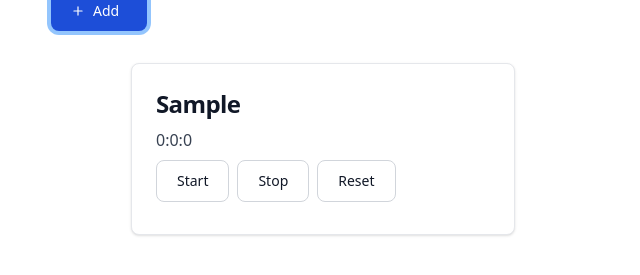
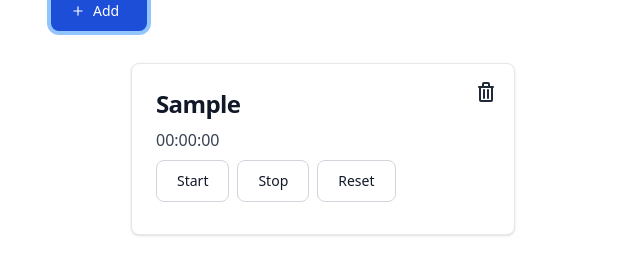
Before and after one commit to jacobcons/countdown-timer-dashboard, a Vue app: page / in a window 1280 px wide. Both pictures are taken after typing "Sample" into the empty fields and a click on the button "Add". Shown: the part 389-664 px from the top of the page, without its empty margins (317-957 px from the left). Built offline with nearby package versions, Linux system fonts and the light colour scheme; the HTML template or start-up script is replaced by a standard one.

Commit message:
delete timer

```diff
--- a/src/components/CountdownTimer.vue
+++ b/src/components/CountdownTimer.vue
@@ -1,15 +1,33 @@
 <template>
   <div
     href="#"
-    class="w-full max-w-sm rounded-lg border border-gray-200 bg-white p-6 shadow dark:border-gray-700 dark:bg-gray-800"
+    class="relative w-full max-w-sm rounded-lg border border-gray-200 bg-white p-6 shadow dark:border-gray-700 dark:bg-gray-800"
   >
     <h5 class="mb-2 text-2xl font-bold tracking-tight text-gray-900 dark:text-white">
       {{ timer.label }}
     </h5>
     <p class="mb-2 font-normal text-gray-700 dark:text-gray-400">{{ formattedTimeLeft }}</p>
-    <TimerControl :func="startTimer" :timerId="timer.id" text="Start" />
-    <TimerControl :func="stopTimer" :timerId="timer.id" text="Stop" />
-    <TimerControl :func="resetTimer" :timerId="timer.id" text="Reset" />
+    <TimerControl :func="startTimer" text="Start" />
+    <TimerControl :func="stopTimer" text="Stop" />
+    <TimerControl :func="resetTimer" text="Reset" />
+    <svg
+      class="absolute right-4 top-4 h-6 w-6 cursor-pointer text-gray-800 dark:text-white"
+      aria-hidden="true"
+      xmlns="http://www.w3.org/2000/svg"
+      width="24"
+      height="24"
+      fill="none"
+      viewBox="0 0 24 24"
+      @click="deleteTimer"
+    >
+      <path
+        stroke="currentColor"
+        stroke-linecap="round"
+        stroke-linejoin="round"
+        stroke-width="2"
+        d="M5 7h14m-9 3v8m4-8v8M10 3h4a1 1 0 0 1 1 1v3H9V4a1 1 0 0 1 1-1ZM6 7h12v13a1 1 0 0 1-1 1H7a1 1 0 0 1-1-1V7Z"
+      />
+    </svg>
   </div>
 </template>
 
@@ -20,25 +38,20 @@ import { storeToRefs } from 'pinia'
 import TimerControl from '@/components/TimerControl.vue'
 import { computed } from 'vue'
 
-const { timer } = defineProps<{ timer: Timer }>()
-const { timers } = storeToRefs(useTimersStore())
+const props = defineProps<{ timer: Timer }>()
+let { timers } = storeToRefs(useTimersStore())
+const timer = timers.value.find((timer) => timer.id === props.timer.id) as Timer
 const formattedTimeLeft = computed(() => {
   // split seconds left into as many hours, minutes and then seconds as possible
-  const { secondsLeft } = timer
+  const { secondsLeft } = props.timer
   const SECONDS_IN_HOUR = 3600
-  const hours = Math.floor(secondsLeft / SECONDS_IN_HOUR)
-  const minutes = Math.floor((secondsLeft % SECONDS_IN_HOUR) / 60)
-  const seconds = secondsLeft % 60
+  const hours = String(Math.floor(secondsLeft / SECONDS_IN_HOUR)).padStart(2, '0')
+  const minutes = String(Math.floor((secondsLeft % SECONDS_IN_HOUR) / 60)).padStart(2, '0')
+  const seconds = String(secondsLeft % 60).padStart(2, '0')
   return `${hours}:${minutes}:${seconds}`
 })
 
-function findTimer(id: number) {
-  return timers.value.find((timer) => timer.id === id) as Timer
-}
-
-function startTimer(id: number) {
-  const timer = findTimer(id)
-
+function startTimer() {
   if (timer.started) {
     return
   }
@@ -52,18 +65,18 @@ function startTimer(id: number) {
   }, 1000)
 }
 
-function stopTimer(id: number) {
-  const timer = findTimer(id)
-
+function stopTimer() {
   clearInterval(timer.intervalId as number)
   timer.started = false
 }
 
-function resetTimer(id: number) {
-  const timer = findTimer(id)
-
+function resetTimer() {
   clearInterval(timer.intervalId as number)
   timer.started = false
   timer.secondsLeft = timer.startingSeconds
 }
+
+function deleteTimer() {
+  timers.value = timers.value.filter((timer) => timer.id !== props.timer.id)
+}
 </script>
--- a/src/components/TimerControl.vue
+++ b/src/components/TimerControl.vue
@@ -2,7 +2,7 @@
   <button
     type="button"
     class="mb-2 me-2 rounded-lg border border-gray-300 bg-white px-5 py-2.5 text-sm font-medium text-gray-900 hover:bg-gray-100 focus:outline-none focus:ring-4 focus:ring-gray-100 dark:border-gray-600 dark:bg-gray-800 dark:text-white dark:hover:border-gray-600 dark:hover:bg-gray-700 dark:focus:ring-gray-700"
-    @click="func(timerId)"
+    @click="func()"
   >
     {{ text }}
   </button>
@@ -10,7 +10,6 @@
 <script setup lang="ts">
 defineProps<{
   func: (id: number) => void
-  timerId: number
   text: string
 }>()
 </script>
```
